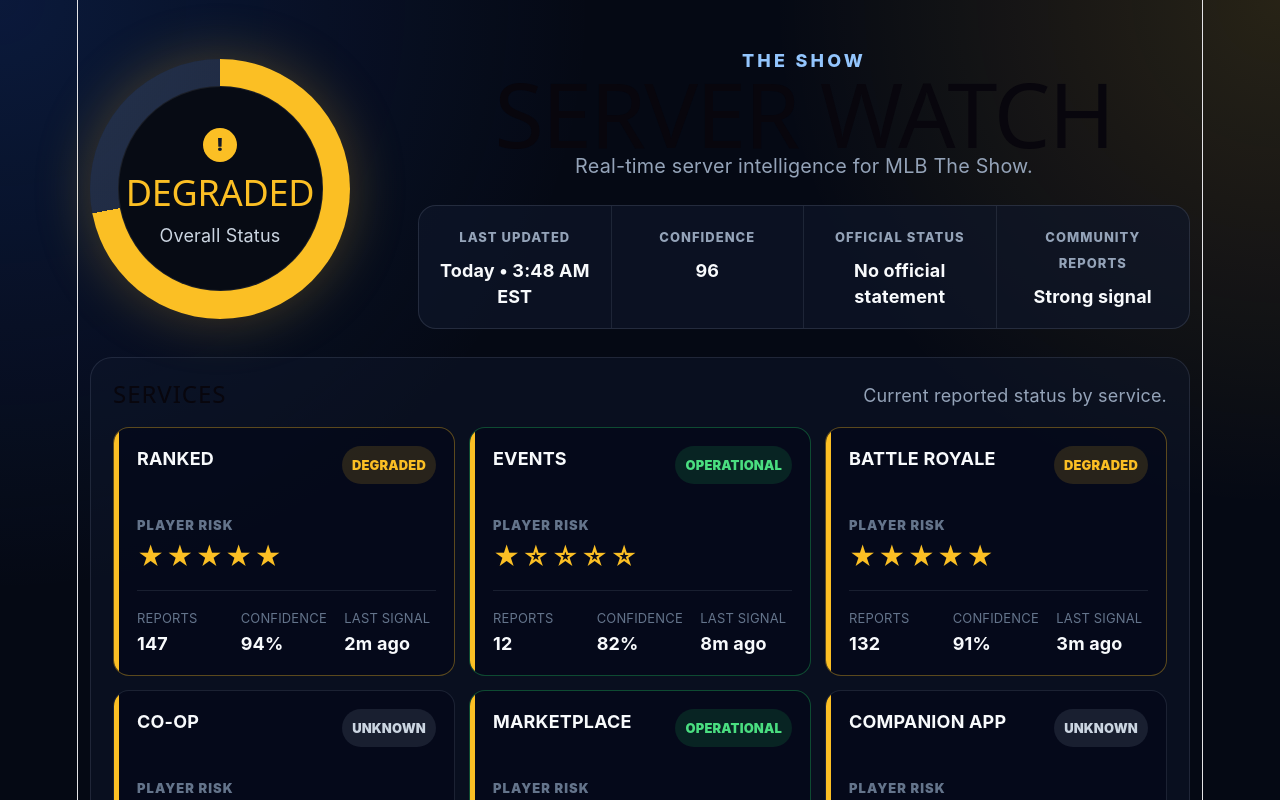
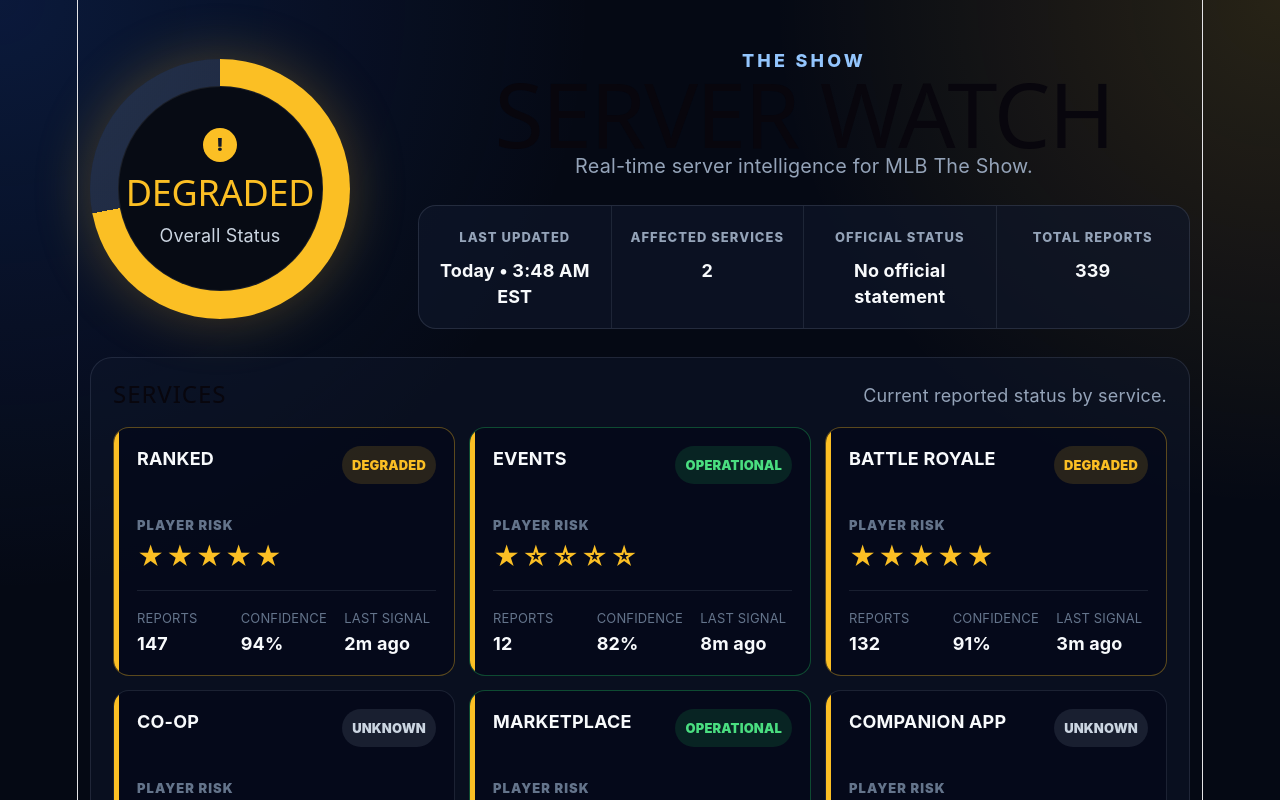
Before and after one commit to soquendo/show-server-watch, a React (Vite) app: page / in a window 1280 px wide. Shown: the top 800 px of the page. Built offline with nearby package versions, Linux system fonts and the light colour scheme.

Commit message:
Route dashboard through scenario selector

```diff
--- a/src/App.jsx
+++ b/src/App.jsx
@@ -3,12 +3,12 @@
 import TopMetrics from './components/TopMetrics'
 import ModeCard from './components/ModeCard'
 import LiveSignals from './components/LiveSignals'
-import { scenarios } from './data/scenarios'
+import { getCurrentScenario } from './utils/getCurrentScenario'
 import EventLog from './components/EventLog'
 import { getStatusClass } from './utils/statusUtils'
 
 function App() {
-  const currentScenario = scenarios.degraded
+  const currentScenario = getCurrentScenario()
   const overallStatus = currentScenario.overallStatus
   const onlineModes = currentScenario.services
   const appStatusClass = getStatusClass(overallStatus.status)
@@ -23,7 +23,7 @@
           <h1>Server Watch</h1>
           <p>Real-time server intelligence for MLB The Show.</p>
 
-          <TopMetrics status={overallStatus} />
+          <TopMetrics metrics={currentScenario.metrics} />
         </div>
       </section>
 
--- a/src/components/TopMetrics.jsx
+++ b/src/components/TopMetrics.jsx
@@ -1,24 +1,28 @@
-function TopMetrics({ status }) {
+function TopMetrics({ metrics }) {
+  const officialStatus = metrics.officialIncident
+    ? "Incident reported"
+    : "No official statement"
+
   return (
     <section className="top-metrics">
       <div className="metric">
         <span className="metric-label">Last Updated</span>
-        <strong>{status.updated}</strong>
+        <strong>{metrics.lastUpdated}</strong>
       </div>
 
       <div className="metric">
-        <span className="metric-label">Confidence</span>
-        <strong>{status.confidence}</strong>
+        <span className="metric-label">Affected Services</span>
+        <strong>{metrics.affectedServices}</strong>
       </div>
 
       <div className="metric">
         <span className="metric-label">Official Status</span>
-        <strong>No official statement</strong>
+        <strong>{officialStatus}</strong>
       </div>
 
       <div className="metric">
-        <span className="metric-label">Community Reports</span>
-        <strong>Strong signal</strong>
+        <span className="metric-label">Total Reports</span>
+        <strong>{metrics.totalReports}</strong>
       </div>
     </section>
   )
--- a/src/data/scenarios.js
+++ b/src/data/scenarios.js
@@ -8,9 +8,17 @@
       updated: "Today • 4:15 PM EST",
       summary: "No widespread service issues detected.",
     },
+
+    metrics: {
+        totalReports: 0,
+        affectedServices: 0,
+        officialIncident: false,
+        lastUpdated: "Today • 4:15 PM EST",
+    },
+
     services: [],
     eventLog: [],
-    evidence: {},
+    evidence: [],
   },
 
   degraded: {
@@ -20,6 +28,14 @@
       updated: "Today • 3:48 AM EST",
       summary: "Elevated community reports across online services.",
     },
+
+    metrics: {
+        totalReports: 339,
+        affectedServices: 2,
+        officialIncident: false,
+        lastUpdated: "Today • 3:48 AM EST",
+    },
+
     services: [
         {
             id: 1,
@@ -151,6 +167,14 @@
       updated: "Today • 3:52 AM EST",
       summary: "Widespread connection issues detected across core online services.",
     },
+
+    metrics: {
+        totalReports: 812,
+        affectedServices: 4,
+        officialIncident: false,
+        lastUpdated: "Today • 3:52 AM EST",
+    },
+
     services: [],
     eventLog: [],
     evidence: [],
--- /dev/null
+++ b/src/utils/getCurrentScenario.js
@@ -0,0 +1,5 @@
+import { scenarios } from "../data/scenarios";
+
+export function getCurrentScenario() {
+    return scenarios.degraded
+}
```
